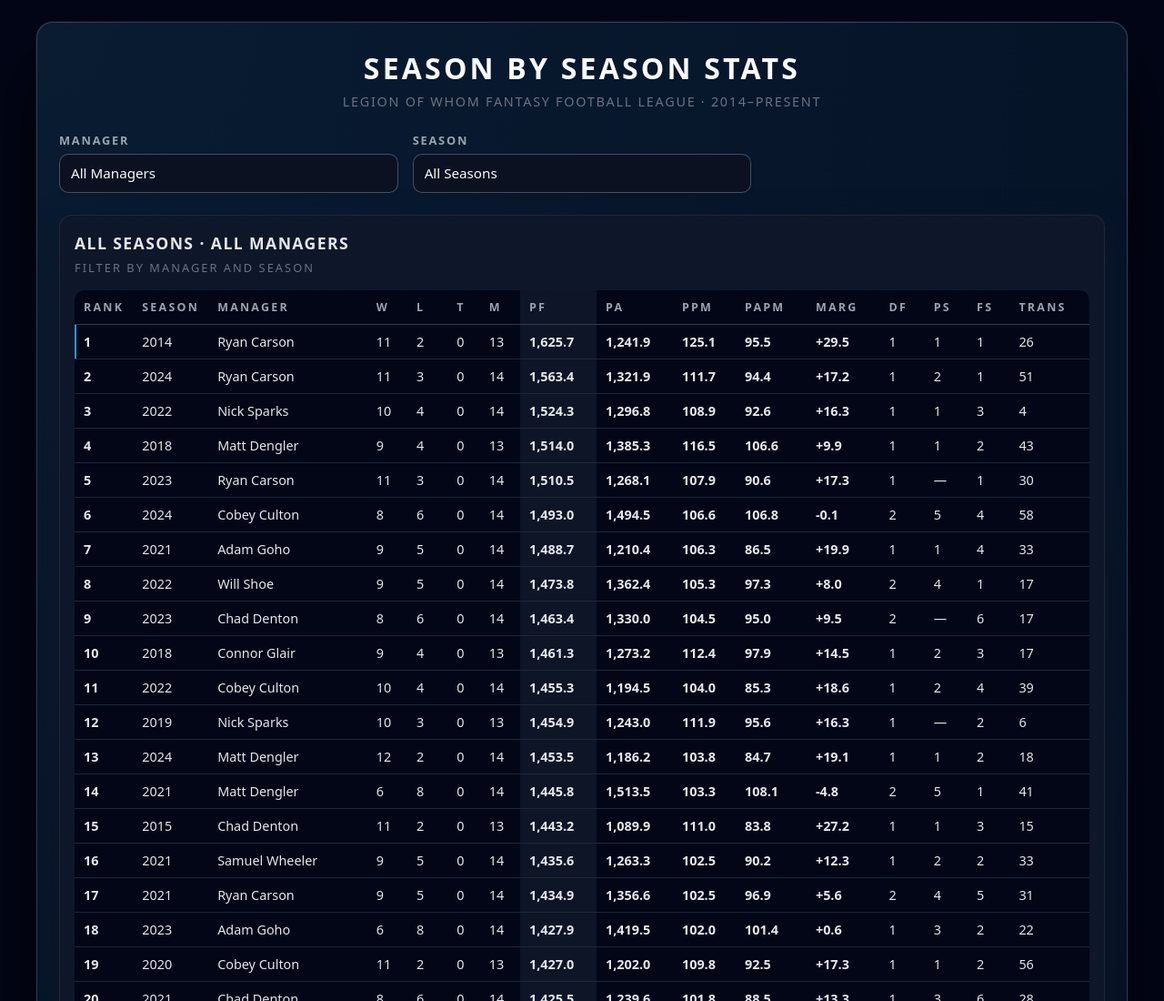
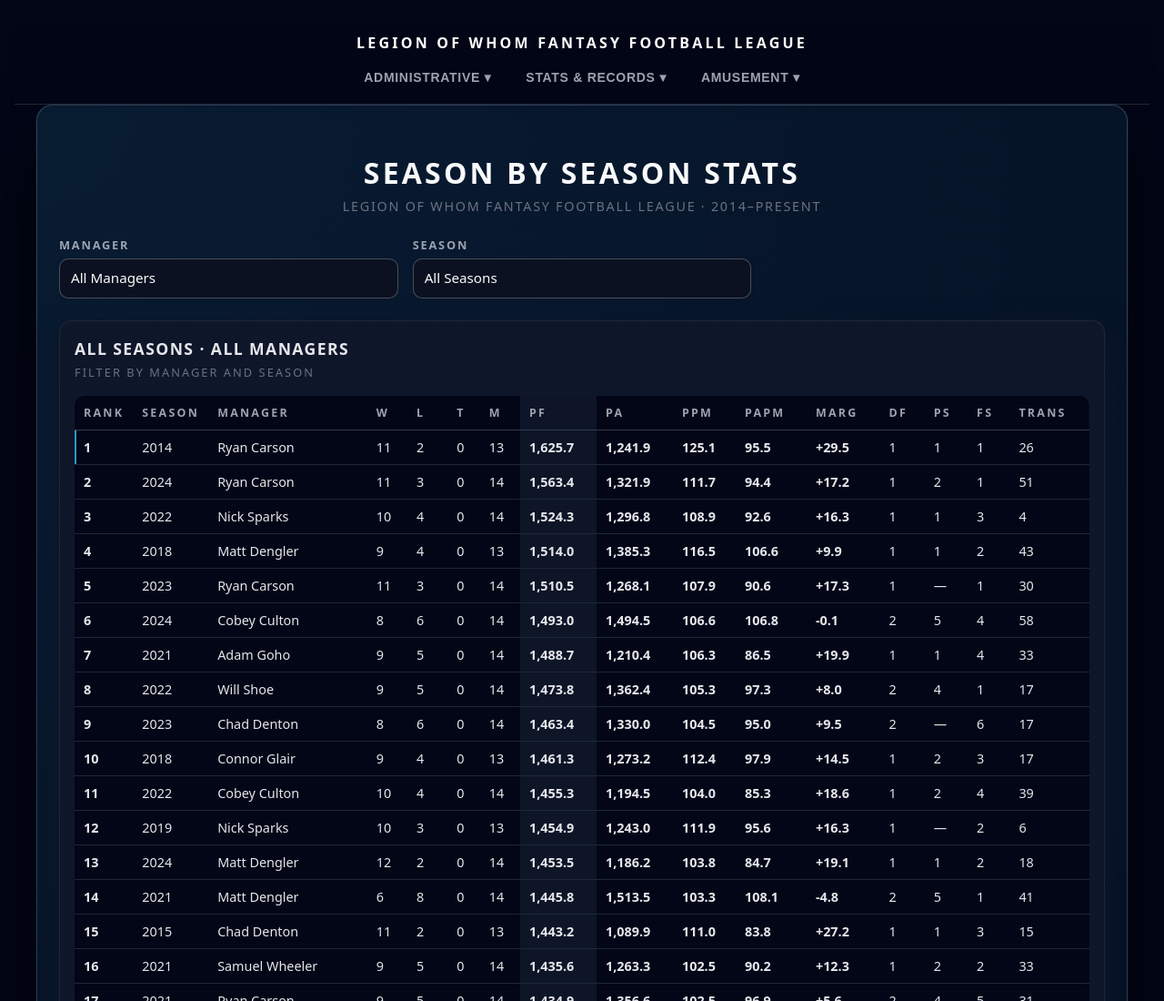
Before and after one commit to cculton/lwffl, a plain HTML site: page season-stats.html in a window 1280 px wide. Shown: the top 1100 px of the page at 91% size. Drawn offline with Linux system fonts and the light colour scheme.

Commit message:
Update season-stats.html

```diff
--- a/season-stats.html
+++ b/season-stats.html
@@ -1,6 +1,7 @@
 <!DOCTYPE html>
 <html lang="en">
 <head>
+  <link rel="stylesheet" href="style.css">
   <meta charset="UTF-8" />
   <meta name="robots" content="noindex, nofollow" />
   <title>Season By Season Stats – LWFFL</title>
@@ -337,6 +338,7 @@
   </style>
 </head>
 <body>
+  <div id="nav-placeholder"></div>
   <div class="shell">
     <div class="container">
       <header class="header">
@@ -810,5 +812,6 @@
       renderTable();
     });
   </script>
+  <script src="nav-loader.js"></script>
 </body>
 </html>
```
